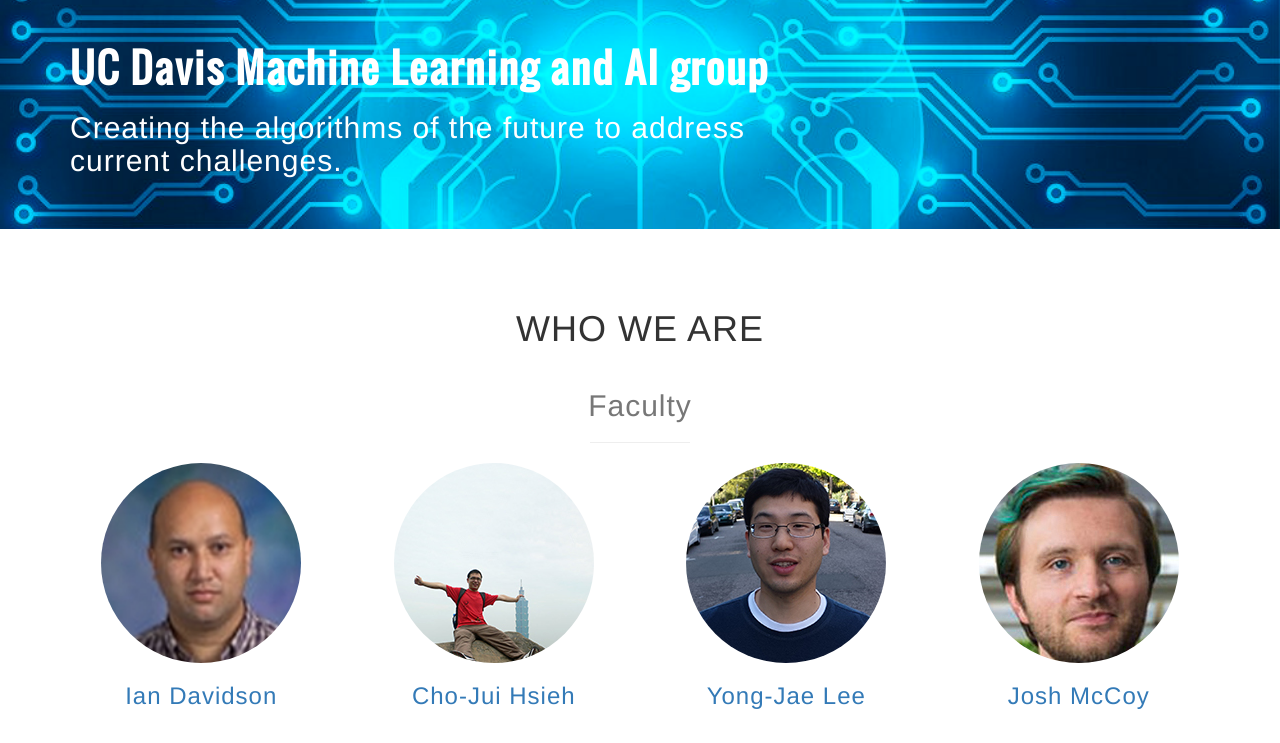
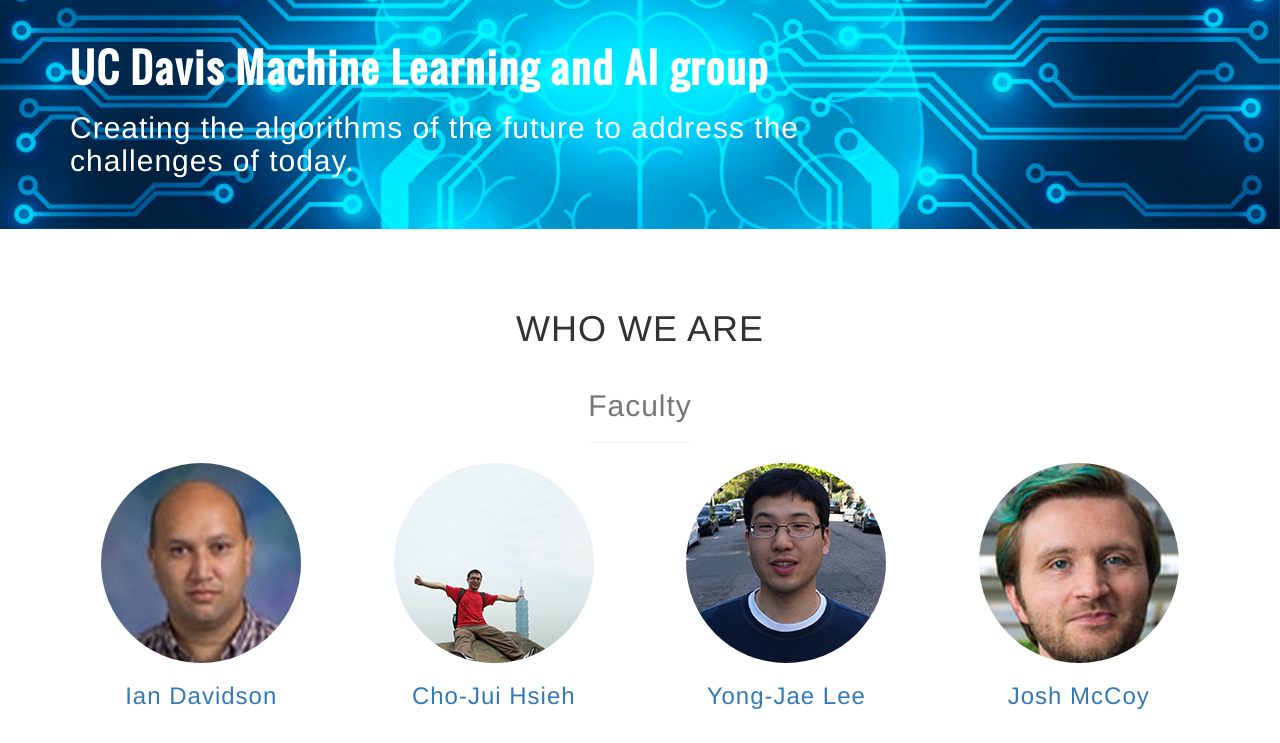
Before and after one commit to it2003/UCD-ML, a website with bundled scripts: page index.html in a window 1280 px wide. Shown: the part 53-796 px from the top of the page. Built offline with nearby package versions, Linux system fonts and the light colour scheme.

Commit message:
Update index.html

```diff
--- a/index.html
+++ b/index.html
@@ -50,7 +50,7 @@
             <div class="row">
                 <div class="col-lg-8">
                     <h1 class="page-title">UC Davis Machine Learning and AI group</h1>
-                    <h2>Creating the algorithms of the future to address current challenges.</h2>
+                    <h2>Creating the algorithms of the future to address the challenges of today.</h2>
                 </div>
             </div>
         </div>
```
